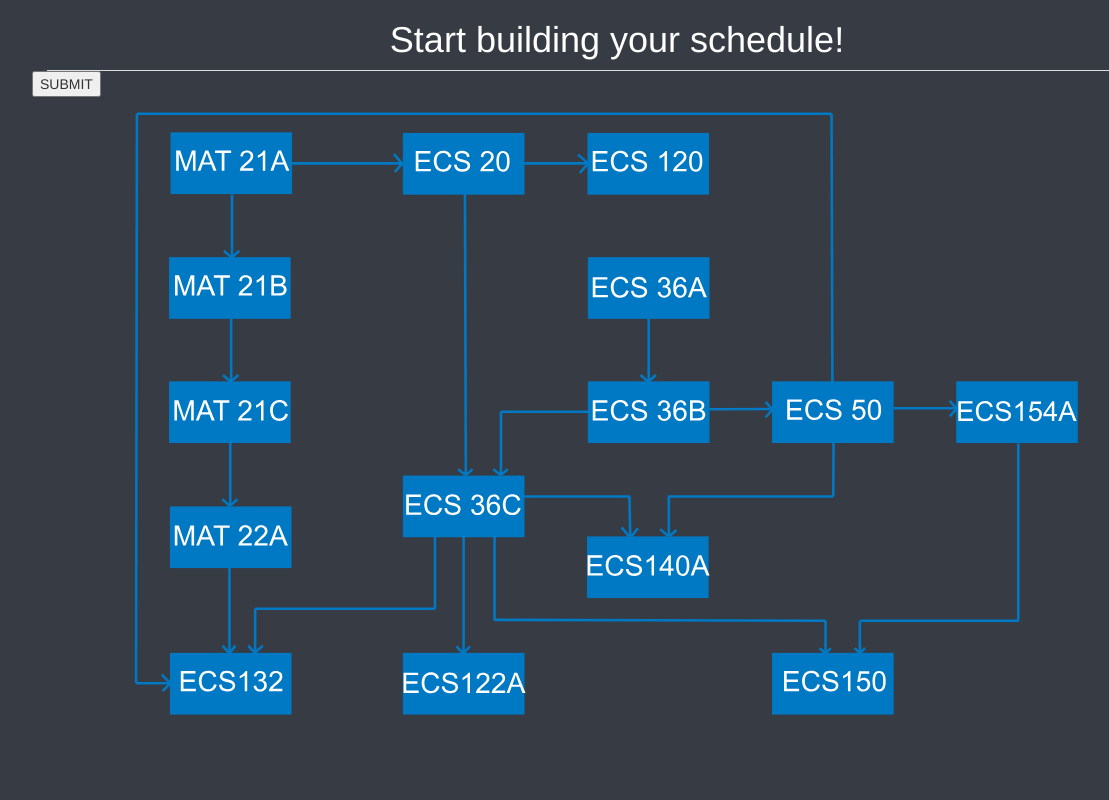
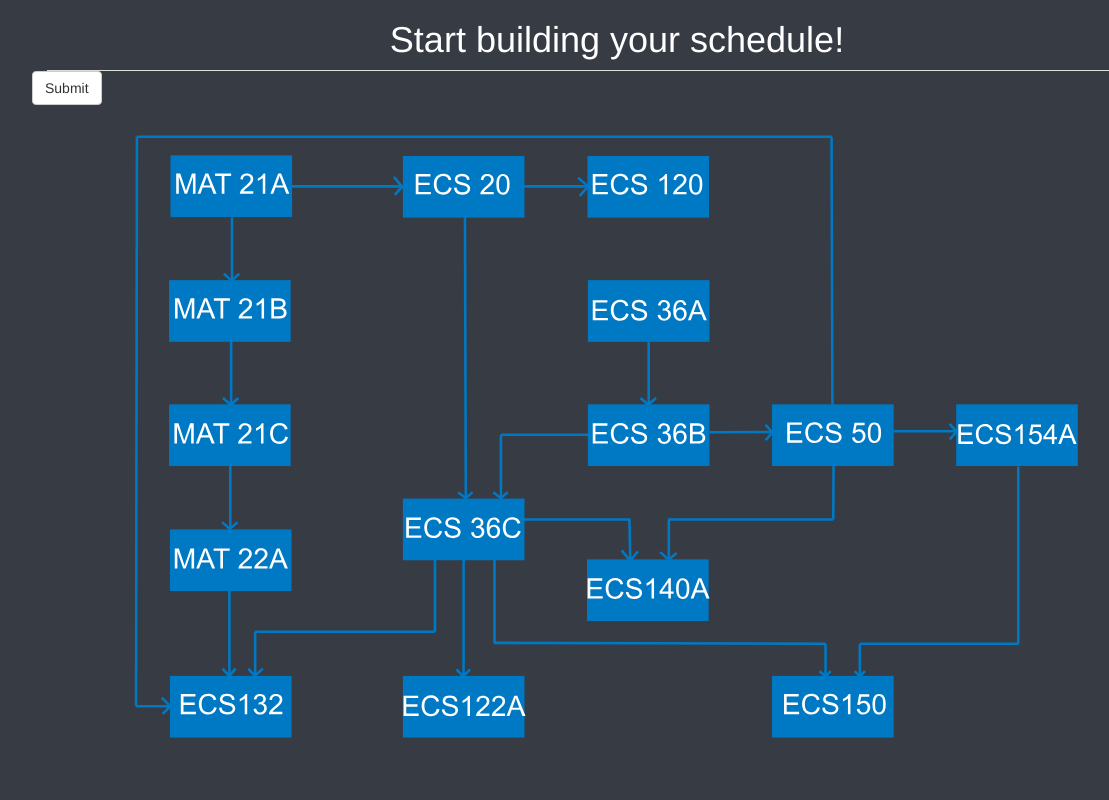
Before and after one commit to lxylxy123456/hackdavis2019, a Django app: template scheduleplanner/sch_account/templates/home1.html in a window 1440 px wide. Shown: the part 52-852 px from the top of the page, without its empty margins (112-1221 px from the left). Run offline with Django 3.2, Linux system fonts and the light colour scheme; the template is opened without the code that fills it, so the values that code supplies are empty; some libraries are stand-ins or nearby versions.

Commit message:
Update home1.html

```diff
--- a/scheduleplanner/sch_account/templates/home1.html
+++ b/scheduleplanner/sch_account/templates/home1.html
@@ -102,10 +102,9 @@
     </div>
     {% endfor %}
     <div id="form">
+    <div class="form-group">
+      <button type="submit" id="submit" class="btn btn-default">Submit</button>
     </div>
-    <button onclick="submit_clicked();">
-    SUBMIT
-    </button>
   </div>
 </div>
 
```
